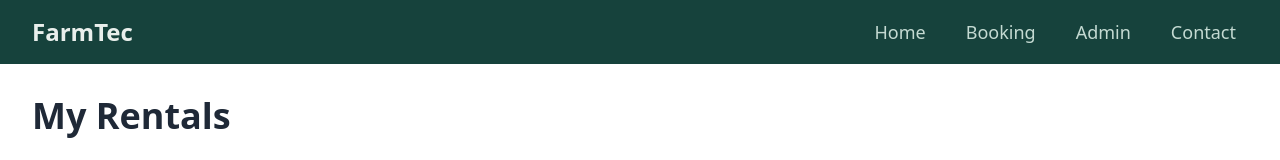
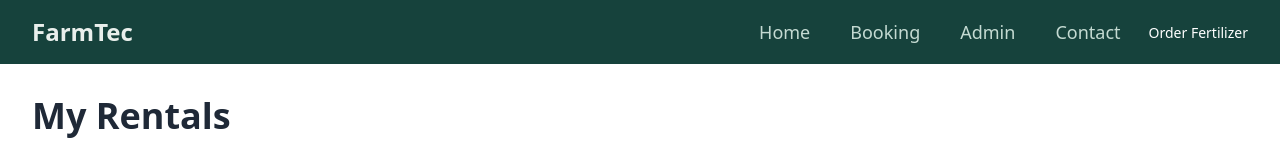
Before and after one commit to SLIIT-Group-projects/SLIIT-Y3S1-SPM, a React (Vite) app in the folder frontend/: page /booking in a window 1280 px wide. Shown: the top 160 px of the page. Built offline with nearby package versions, Linux system fonts and the light colour scheme; no server answers.

Commit message:
some modifications in header and navbar

```diff
--- a/frontend/src/components/Header.jsx
+++ b/frontend/src/components/Header.jsx
@@ -116,18 +116,24 @@ const Header = ({ cartItems, onRemove, totalCost, onUpdateQuantity }) => {
           >
             Order Fertilizer
           </Link>
+          <Link
+            className="text-[#ffffff] text-sm font-medium leading-normal"
+            to="/rent"
+          >
+            Rent Equipment
+          </Link>
           <a
             className="text-[#ffffff] text-sm font-medium leading-normal"
             href="#"
           >
             Yield Distribution
           </a>
-          <a
+          <Link
             className="text-[#ffffff] text-sm font-medium leading-normal"
-            href="#"
+            to="/PlantCount"
           >
             Land Optimization
-          </a>
+          </Link>
         </nav>
         <div className="flex gap-2">
           <button className="flex max-w-[480px] cursor-pointer items-center justify-center overflow-hidden rounded-xl h-10 bg-[#f2f4f0] text-[#141811] gap-2 text-sm font-bold leading-normal tracking-[0.015em] min-w-0 px-2.5">
--- a/frontend/src/components/NavBar.jsx
+++ b/frontend/src/components/NavBar.jsx
@@ -1,4 +1,5 @@
 import React, { useState } from "react";
+import { Link } from "react-router-dom";
 
 const AppNavbar = () => {
   const [isOpen, setIsOpen] = useState(false);
@@ -69,6 +70,12 @@ const AppNavbar = () => {
             >
               Contact
             </a>
+            <Link
+              className="text-[#ffffff] text-sm font-medium leading-normal"
+              to="/order"
+            >
+              Order Fertilizer
+            </Link>
           </div>
         </div>
       </div>
```
Also changed, not shown: 1 other file (tests, documents, lock files or other folders).
